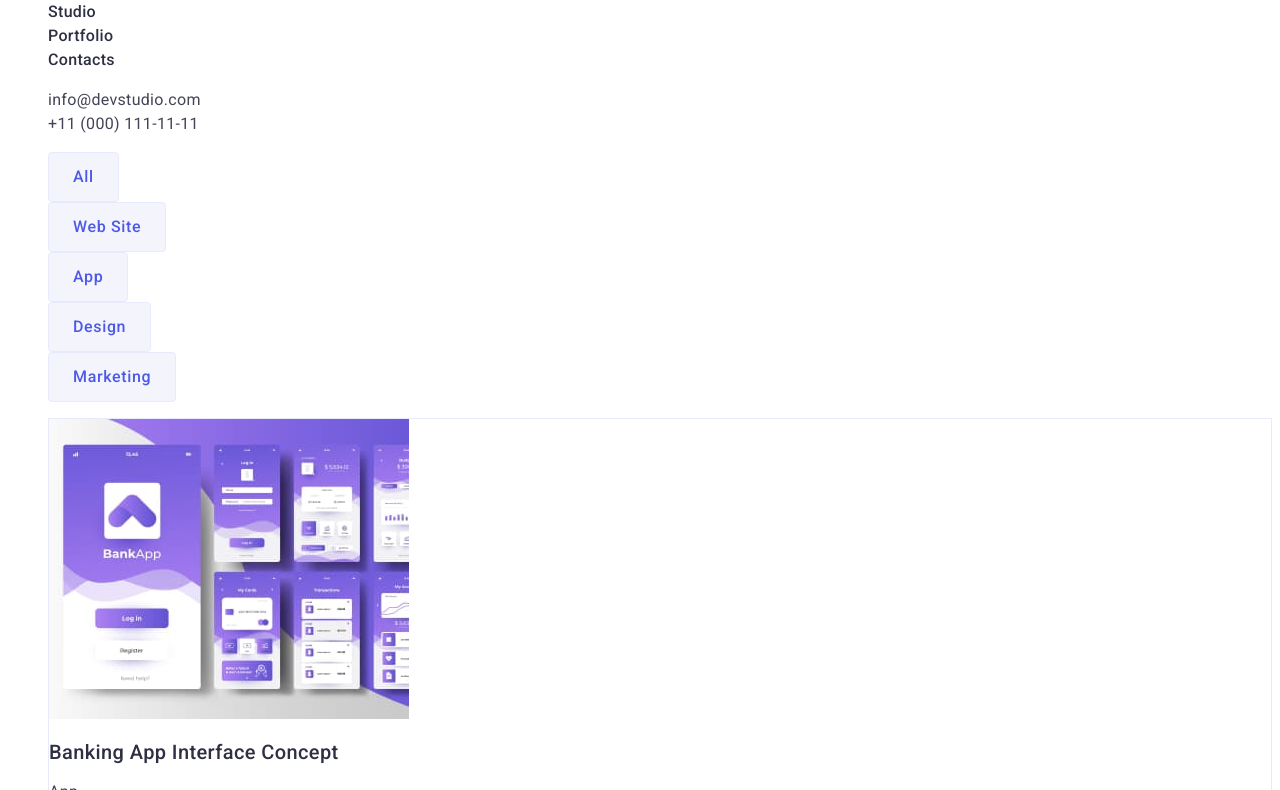
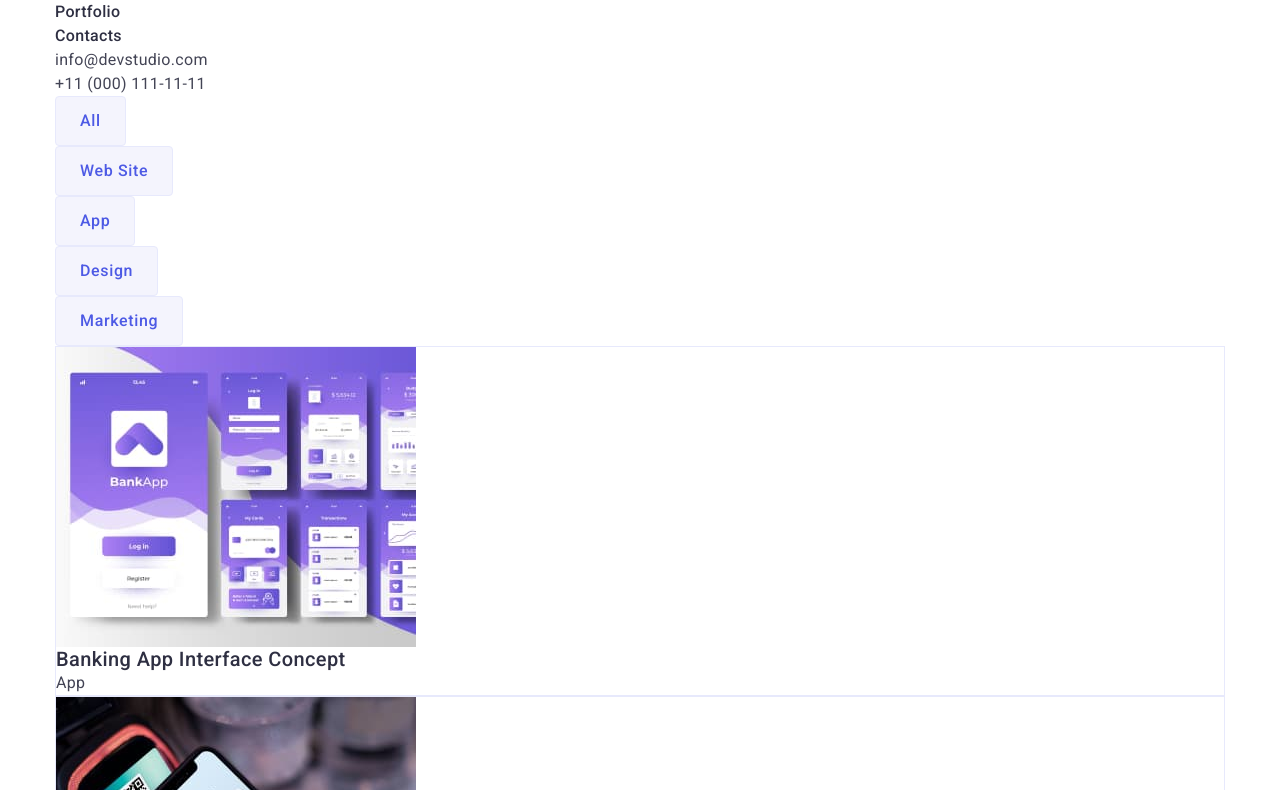
Before and after one commit to Marii-An/goit-markup-hw-03, a plain HTML site: page portfolio.html in a window 1280 px wide. Shown: the part 45-835 px from the top of the page. Drawn offline with nearby package versions, Linux system fonts and the light colour scheme.

Commit message:
Modern-normalize

```diff
--- a/css/styles.css
+++ b/css/styles.css
@@ -3,13 +3,38 @@
   --text-color: #434455;
   --accent-color: #404bbf;
 }
-
+h1,
+h2,
+h3,
+h4,
+p {
+  margin-top: 0;
+  margin-bottom: 0;
+}
+ul,
+ol {
+  margin-top: 0;
+  margin-bottom: 0;
+  padding-left: 0;
+}
+img {
+  display: block;
+}
 .list {
   list-style: none;
 }
-
 .link {
   text-decoration: none;
+}
+button {
+  cursor: pointer;
+}
+.container {
+  width: 1200px;
+  margin-left: auto;
+  margin-right: auto;
+  padding-left: 15px;
+  padding-right: 15px;
 }
 
 body {
@@ -79,6 +104,9 @@ body {
 /*====================== /COMPONENTS =========*/
 
 /*====================== HEADER =========*/
+.top-line {
+  background-color: #ffffff;
+}
 .menu-link {
   font-weight: 500;
   font-size: 16px;
@@ -128,7 +156,6 @@ body {
   letter-spacing: 0.04em;
   color: #ffffff;
   background-color: #4d5ae5;
-  cursor: pointer;
 }
 .modal-btn:hover,
 .modal-btn:focus {
@@ -167,7 +194,6 @@ body {
   background: #f4f4fd;
   border: 1px solid #e7e9fc;
   border-radius: 4px;
-  cursor: pointer;
 }
 .modal-btns:hover,
 .modal-btns:focus {
--- a/index.html
+++ b/index.html
@@ -11,11 +11,16 @@
       href="https://fonts.googleapis.com/css2?family=Raleway:wght@800&family=Roboto:wght@400;500;700;900&display=swap"
       rel="stylesheet"
     />
+    <link
+      rel="stylesheet"
+      href="https://cdn.jsdelivr.net/npm/modern-normalize@1.1.0/modern-normalize.min.css"
+    />
     <link rel="stylesheet" href="./css/styles.css" />
   </head>
   <body>
     <!-- HEADER -->
     <header class="top-line">
+      <div class="container">
         <nav class="navigation">
           <a class="link logo logo-one" href="./index.html"
             >Web <span class="logo logo-two">Studio</span></a
@@ -46,23 +51,27 @@
             </li>
           </ul>
         </address>
+      </div>
     </header>
 
     <main>
       <!--HERO-->
       <section class="hero">
+        <div class="container">
           <h1 class="title">Effective Solutions for Your Business</h1>
           <button class="modal-btn" type="button">Order Service</button>
+        </div>
       </section>
       <!--IDEA-->
       <section class="first-section">
+        <div class="container">
           <h2 class="hidden">Idea</h2>
           <ul class="list">
             <li>
               <h3 class="name-title">Strategy</h3>
               <p class="text">
-              Our goal is to identify the business problem to walk away with the
-              perfect and creative solution.
+                Our goal is to identify the business problem to walk away with
+                the perfect and creative solution.
               </p>
             </li>
 
@@ -90,9 +99,11 @@
               </p>
             </li>
           </ul>
+        </div>
       </section>
       <!-- WHAT ARE WE DOING-->
       <section class="second-section">
+        <div class="container">
           <h2 class="section-title">What are we doing</h2>
           <ul class="list">
             <li>
@@ -120,9 +131,11 @@
               />
             </li>
           </ul>
+        </div>
       </section>
       <!-- TEAM -->
       <section class="team">
+        <div class="container">
           <h2 class="section-title">Our Team</h2>
           <ul class="list">
             <li class="card">
@@ -167,17 +180,20 @@
               <p class="text text-placement-center">UI Designer</p>
             </li>
           </ul>
+        </div>
       </section>
     </main>
     <!-- FOOTER -->
-    <footer class="last-section">
+    <footer class="last-section container">
+      <div class="container">
         <a class="link logo logo-one" href="./index.html"
           >Web <span class="logo logo-three">Studio</span></a
         >
         <p class="text text-color-white">
-        Increase the flow of customers and sales for your business with digital
-        marketing & growth solutions.
+          Increase the flow of customers and sales for your business with
+          digital marketing & growth solutions.
         </p>
+      </div>
     </footer>
   </body>
 </html>
--- a/portfolio.html
+++ b/portfolio.html
@@ -11,11 +11,16 @@
       href="https://fonts.googleapis.com/css2?family=Raleway:wght@800&family=Roboto:wght@400;500;700;900&display=swap"
       rel="stylesheet"
     />
+    <link
+      rel="stylesheet"
+      href="https://cdn.jsdelivr.net/npm/modern-normalize@1.1.0/modern-normalize.min.css"
+    />
     <link rel="stylesheet" href="./css/styles.css" />
   </head>
   <body>
     <!-- HEADER -->
     <header class="top-line">
+      <div class="container">
         <nav class="navigation">
           <a class="link logo logo-one" href="./index.html">
             Web <span class="logo logo-two">Studio</span></a
@@ -46,17 +51,21 @@
             </li>
           </ul>
         </address>
+      </div>
     </header>
     <main>
       <!--BUTTONS-->
       <section>
+        <div class="container">
           <h1 class="hidden">Offer</h1>
           <ul class="list">
             <li>
               <button class="modal-btns text-btns" type="button">All</button>
             </li>
             <li>
-            <button class="modal-btns text-btns" type="button">Web Site</button>
+              <button class="modal-btns text-btns" type="button">
+                Web Site
+              </button>
             </li>
             <li>
               <button class="modal-btns text-btns" type="button">App</button>
@@ -191,17 +200,20 @@
               >
             </li>
           </ul>
+        </div>
       </section>
     </main>
     <!-- FOOTER -->
     <footer class="last-section">
+      <div class="container">
         <a class="link logo logo-one" href="./index.html"
           >Web <span class="logo logo-three">Studio</span></a
         >
         <p class="text text-color-white">
-        Increase the flow of customers and sales for your business with digital
-        marketing & growth solutions.
+          Increase the flow of customers and sales for your business with
+          digital marketing & growth solutions.
         </p>
+      </div>
     </footer>
   </body>
 </html>
```
Lines whose indentation alone changed are shown as unchanged.
